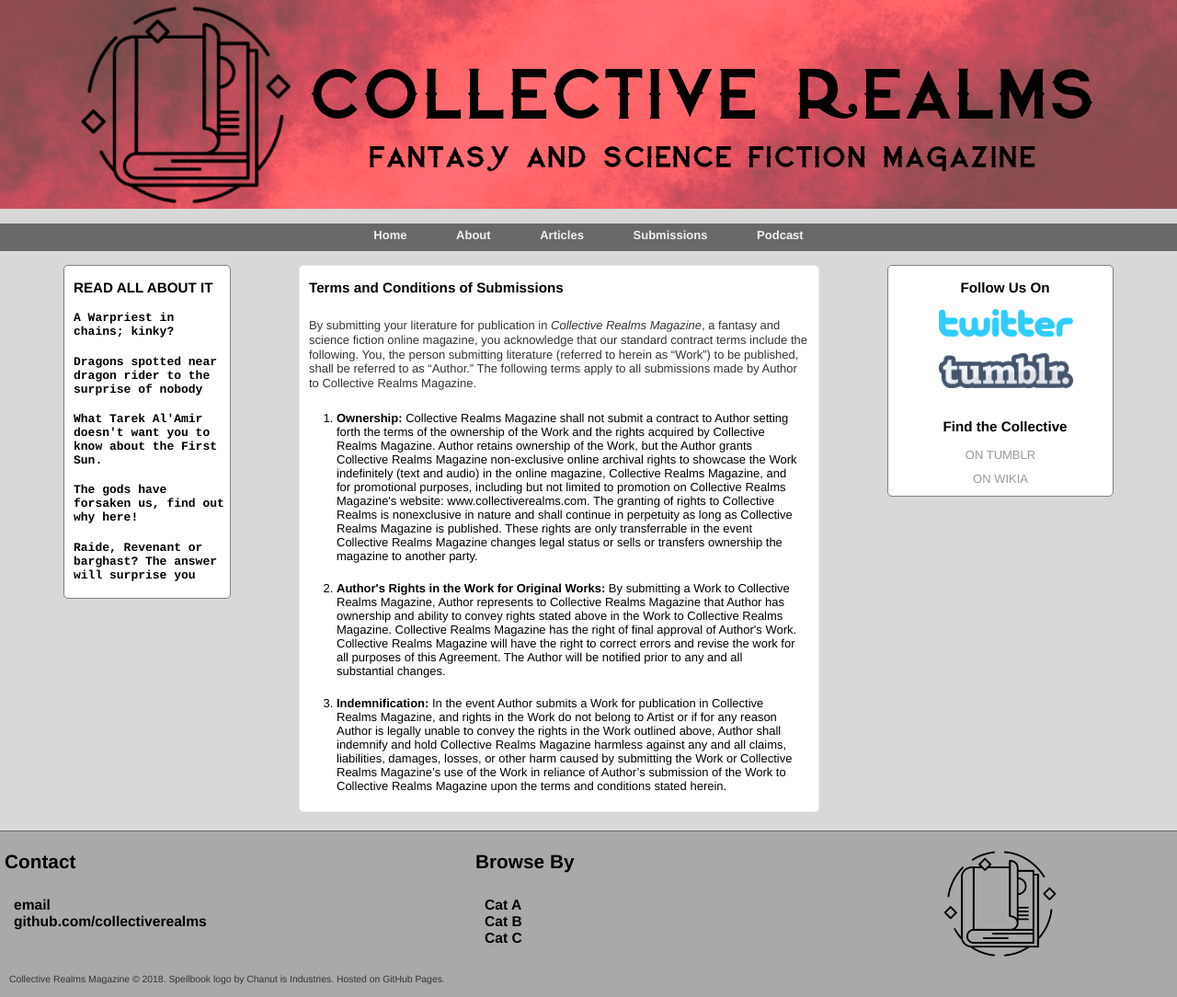
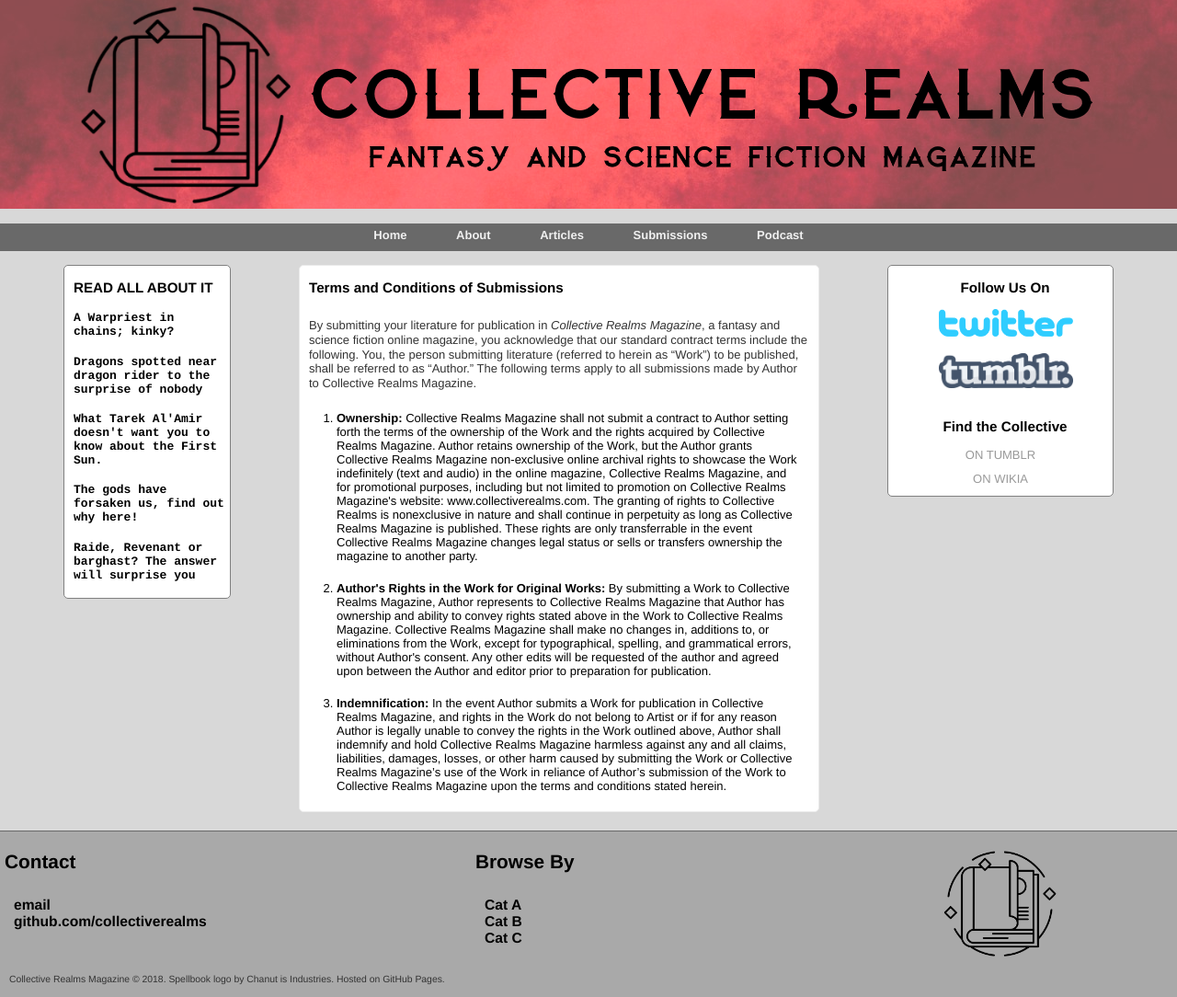
Before and after one commit to collectiverealms/collectiverealms, a Jekyll site: the page built from terms-and-conditions.html, in a window 1280 px wide. Shown: the whole page at 92% size. Built offline with Jekyll 4.4.1, drawn with Linux system fonts in a browser that asks for light colours.

Commit message:
Update terms-and-conditions.html

```diff
--- a/terms-and-conditions.html
+++ b/terms-and-conditions.html
@@ -7,7 +7,7 @@ title: Terms and Conditions
     <p>By submitting your literature for publication in <i>Collective Realms Magazine</i>, a fantasy and science fiction online magazine,  you acknowledge that our standard contract terms include the following. You, the person submitting literature (referred to herein as “Work”) to be published, shall be referred to as “Author.” The following terms apply to all submissions made by Author to Collective Realms Magazine.</p>
     <ol>
         <li><strong>Ownership:</strong> Collective Realms Magazine shall not submit a contract to Author setting forth the terms of the ownership of the Work and the rights acquired by Collective Realms Magazine. Author retains ownership of the Work, but the Author grants Collective Realms Magazine non-exclusive online archival rights to showcase the Work indefinitely (text and audio) in the online magazine, Collective Realms Magazine, and for promotional purposes, including but not limited to promotion on Collective Realms Magazine's website: www.collectiverealms.com. The granting of rights to Collective Realms is nonexclusive in nature and shall continue in perpetuity as long as Collective Realms Magazine is published. These rights are only transferrable in the event Collective Realms Magazine changes legal status or sells or transfers ownership the magazine to another party.</li>
-        <li><strong>Author's Rights in the Work for Original Works:</strong> By submitting a Work to Collective Realms Magazine, Author represents to Collective Realms Magazine that Author has ownership and ability to convey rights stated above in the Work to Collective Realms Magazine. Collective Realms Magazine has the right of final approval of Author's Work. Collective Realms Magazine will have the right to correct errors and revise the work for all purposes of this Agreement. The Author will be notified prior to any and all substantial changes.</li>
+        <li><strong>Author's Rights in the Work for Original Works:</strong> By submitting a Work to Collective Realms Magazine, Author represents to Collective Realms Magazine that Author has ownership and ability to convey rights stated above in the Work to Collective Realms Magazine. Collective Realms Magazine shall make no changes in, additions to, or eliminations from the Work, except for typographical, spelling, and grammatical errors, without Author's consent. Any other edits will be requested of the author and agreed upon between the Author and editor prior to preparation for publication.</li>
         <li><strong>Indemnification:</strong> In the event Author submits a Work for publication in Collective Realms Magazine, and rights in the Work do not belong to Artist or if for any reason Author is legally unable to convey the rights in the Work outlined above, Author shall indemnify and hold Collective Realms Magazine harmless against any and all claims, liabilities, damages, losses, or other harm caused by submitting the Work or Collective Realms Magazine’s use of the Work in reliance of Author’s submission of the Work to Collective Realms Magazine upon the terms and conditions stated herein.</li>
     </ol>
 </div>
```
